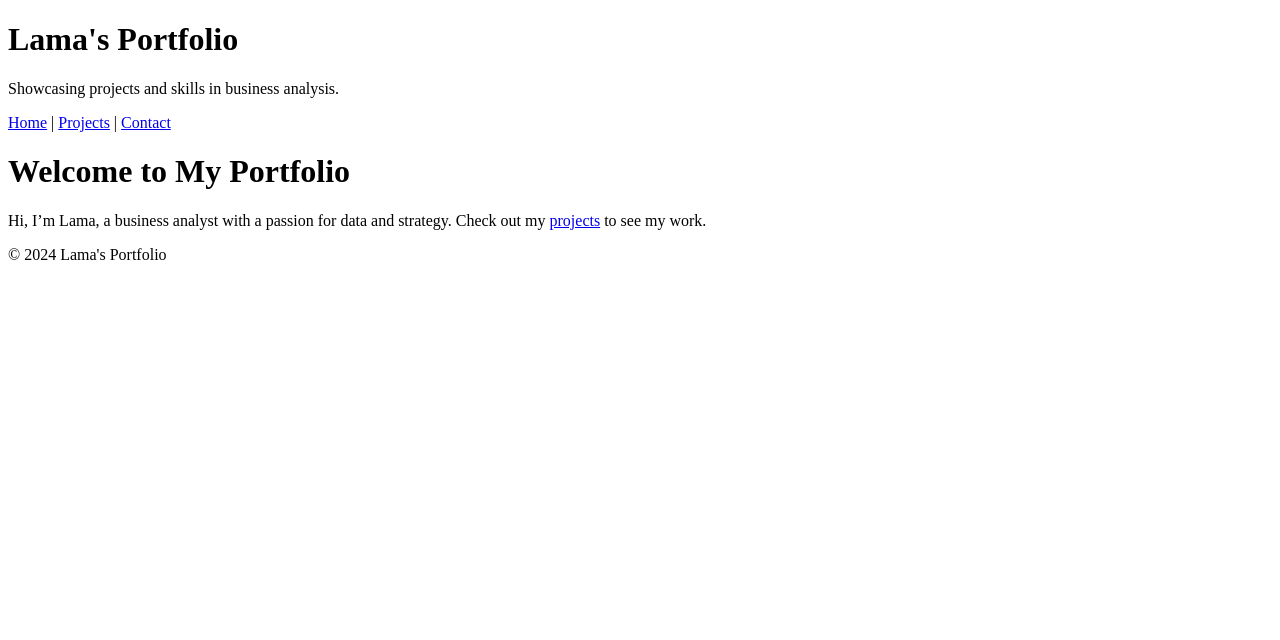
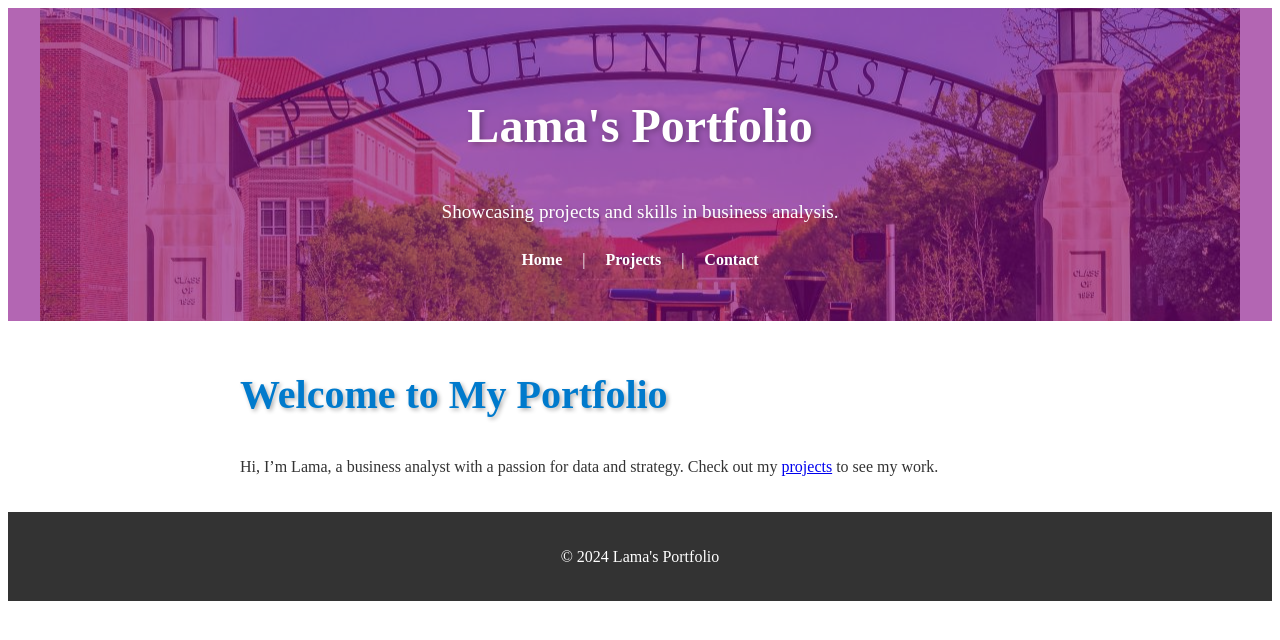
Before and after one commit to LamaJuraisi/Portfolio, a Jekyll site: the page built from index.md, in a window 1280 px wide. Shown: the top 640 px of the page. Built offline with Jekyll 4.4.1, drawn with Linux system fonts in a browser that asks for light colours.

Commit message:
Update default.html

```diff
--- a/_layouts/default.html
+++ b/_layouts/default.html
@@ -1,16 +1,14 @@
 <!DOCTYPE html>
 <html lang="en">
 <head>
-  <meta charset="UTF-8">
-  <title>{{ page.title }} | {{ site.title }}</title>
-
-<link rel="preconnect" href="https://fonts.googleapis.com">
-<link rel="preconnect" href="https://fonts.gstatic.com" crossorigin>
-<link href="https://fonts.googleapis.com/css2?family=Raleway:ital,wght@0,100..900;1,100..900&display=swap" rel="stylesheet">
-
+    <meta charset="UTF-8">
+    <meta name="viewport" content="width=device-width, initial-scale=1.0">
+    <title>{{ page.title }} | {{ site.title }}</title>
+    <link rel="stylesheet" href="{{ '/assets/css/main.css' | relative_url }}">
+    <link rel="preconnect" href="https://fonts.googleapis.com">
+    <link rel="preconnect" href="https://fonts.gstatic.com" crossorigin>
+    <link href="https://fonts.googleapis.com/css2?family=Raleway:ital,wght@0,100..900&display=swap" rel="stylesheet">
 </head>
-
-
 <body>
   <header>
     <h1>{{ site.title }}</h1>
```
